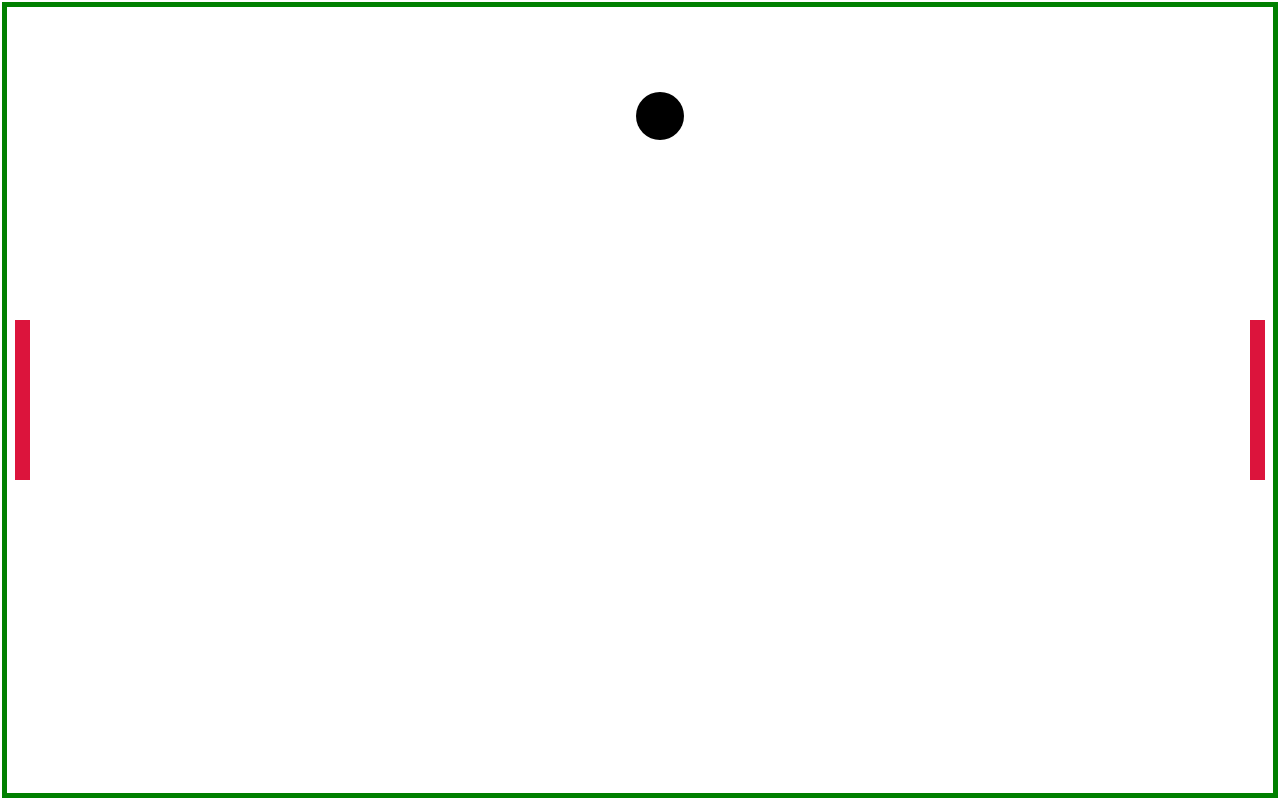
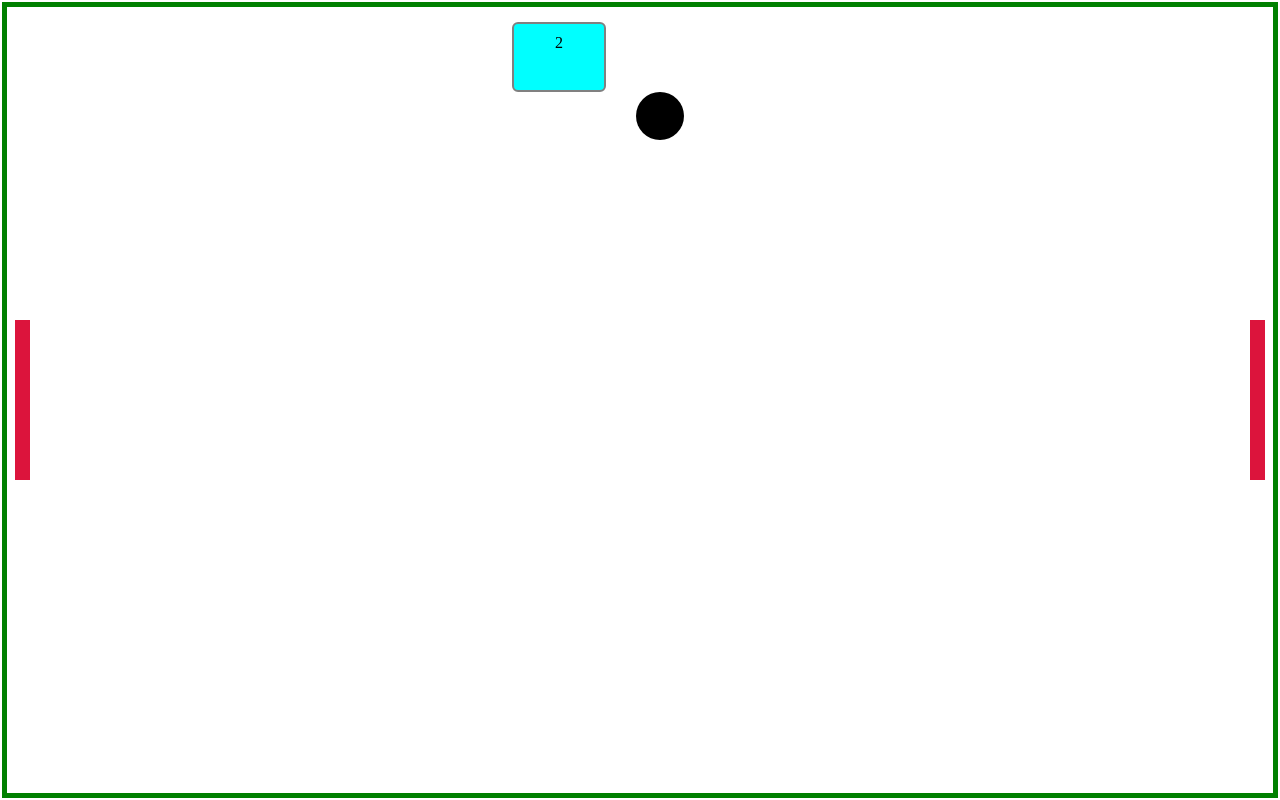
Before and after one commit to Peter-Adi/Pong, a plain HTML site: page index.html in a window 1280 px wide. Drawn offline with Linux system fonts and the light colour scheme.

Commit message:
scorebox div added

```diff
--- a/index.css
+++ b/index.css
@@ -38,6 +38,22 @@
     padding: 0;
 }
 
+#scoreboxLeft{
+    margin: auto;
+    text-align: center;
+    color: black;
+    padding: 10px;
+    position: absolute;
+    left: calc(50vw - 10vw);
+    top: calc(2vh + 6px);
+    width: calc(5vw + 6px);
+    height: calc(5vh + 6px);
+
+    border-radius: 6px;
+    background-color: cyan;
+    border: 2px solid gray;
+}
+
 body{
     margin: 0px;
 }
--- a/index.html
+++ b/index.html
@@ -8,5 +8,7 @@
         <div id = 'leftPaddle'></div>
         <div id = 'rightPaddle'></div>
         <div id = 'ball'></div>
+        <div id = 'scoreboxLeft'>2</div>
+        <div id = 'scoreboxRight'></div>
     </body>
 </html>
```
